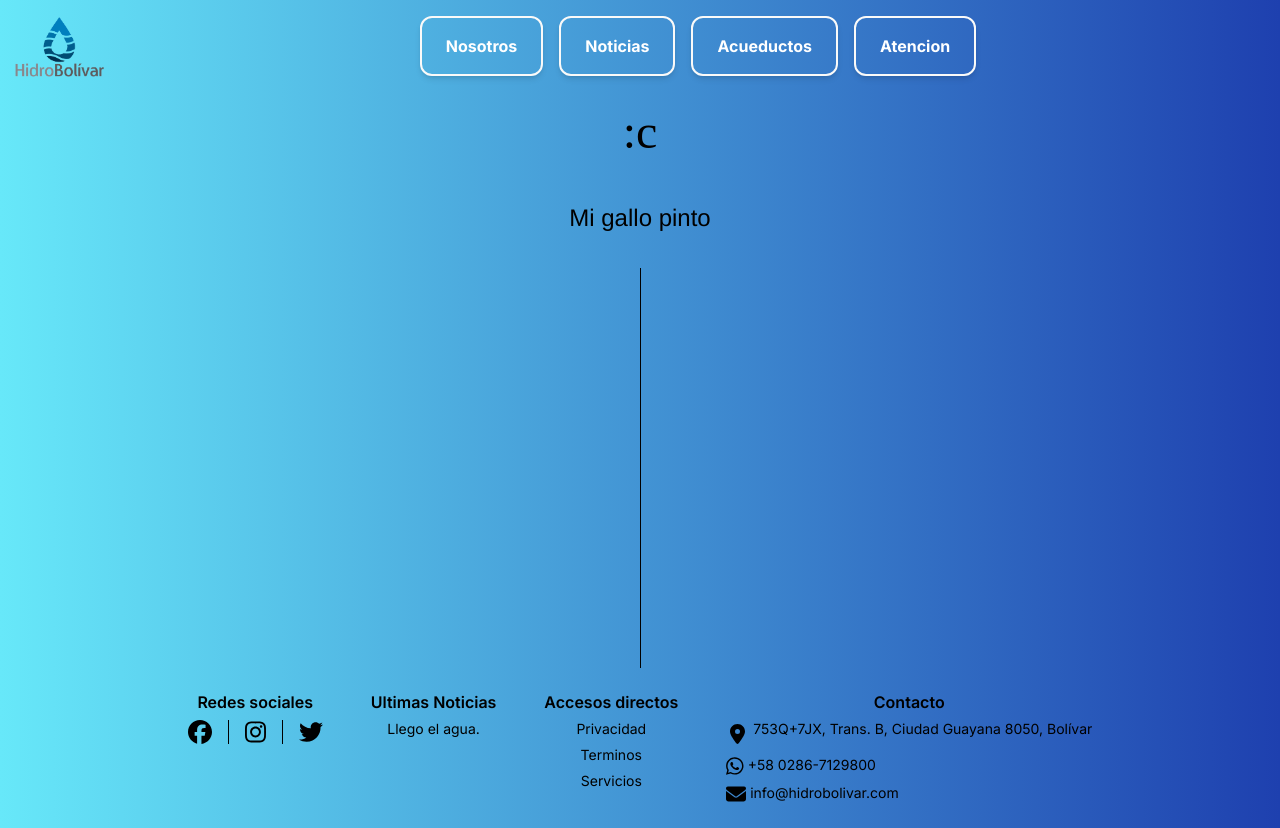
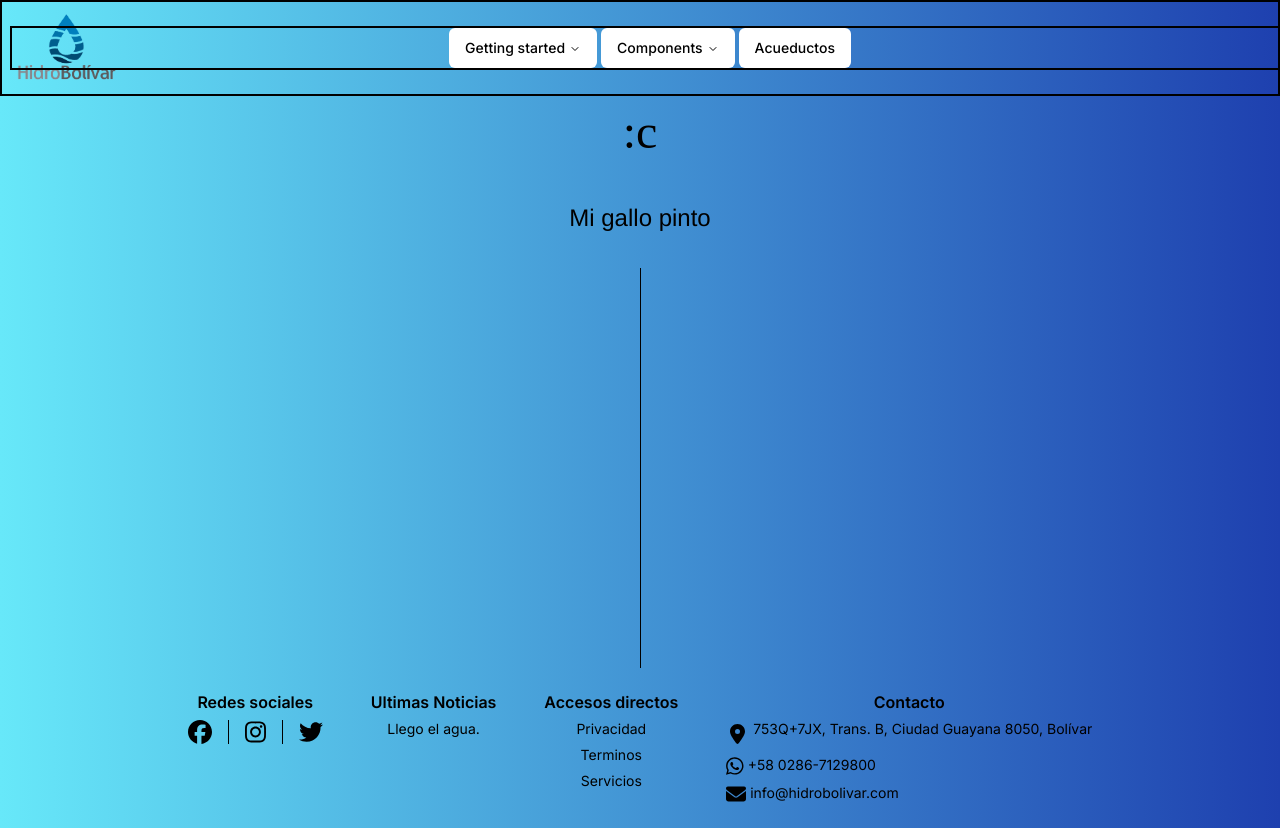
Before and after one commit to jaraycode/hidro-web-bolivar, a Next.js app: page / in a window 1280 px wide. Built offline with nearby package versions, Linux system fonts and the light colour scheme.

Commit message:
fix navbar navigation menu

```diff
--- a/src/app/globals.css
+++ b/src/app/globals.css
@@ -129,7 +129,7 @@ body::after {
   }
 
   .home-navbar{
-    @apply flex flex-row p-2 gap-4 w-full h-24 justify-between bg-cyan-gradient;
+    @apply flex border-2 border-black p-2 gap-4 w-full h-24 justify-between bg-cyan-gradient;
   }
 
   .home-navbar-elements {
--- a/src/components/ui/navbar.tsx
+++ b/src/components/ui/navbar.tsx
@@ -13,7 +13,7 @@ import {
   navigationMenuTriggerStyle,
 } from "@/components/ui/navigation-menu";
 import { FontAwesomeIcon } from '@fortawesome/react-fontawesome';
-import { faBars} from '@fortawesome/free-solid-svg-icons'
+import { faBars} from '@fortawesome/free-solid-svg-icons';
 
 const HomeNavbar = () => {
 
@@ -32,31 +32,9 @@ const HomeNavbar = () => {
         </div>
 
 
-        <div className='w-full'>
-            <div className='home-navbar-elements justify-center'>
-                <Link href='/nosotros'>
-                    <div className='flex w-30 p-2'>
-                        <button className='btn-primary btn-primary-right'>Nosotros</button>
-                    </div>
-                </Link>
-
-                <Link href='/noticias'>
-                    <div className='flex w-30 p-2'>
-                        <button className='btn-primary btn-primary-right'>Noticias</button>
-                    </div>
-                </Link>
-
-                <Link href='acueductos'>
-                    <div className='flex w-30 p-2'>
-                        <button className='btn-primary btn-primary-right'>Acueductos</button>
-                    </div>
-                </Link>
-
-                <Link href='atencion'>
-                    <div className='flex w-30 p-2'>
-                        <button className='btn-primary btn-primary-right'>Atencion</button>
-                    </div>
-                </Link>
+        <div className='absolute w-full h-full py-4'>
+            <div className='flex items-center justify-center border-2 border-black'>
+              <NavigationMenuDemo />
             </div>
         </div>
     </div>
@@ -66,12 +44,7 @@ const HomeNavbar = () => {
 export default HomeNavbar
 
 
-
-
-
-
-
-export function NavigationMenuDemo() {
+function NavigationMenuDemo() {
   return (
     <NavigationMenu>
       <NavigationMenuList>
```
Also changed, not shown: src/app/layout.tsx (+5 -5 lines), 1 other file (tests, documents, lock files or other folders).
